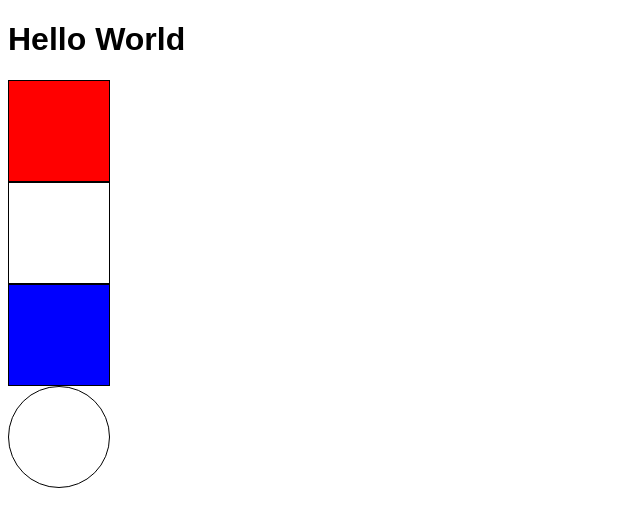
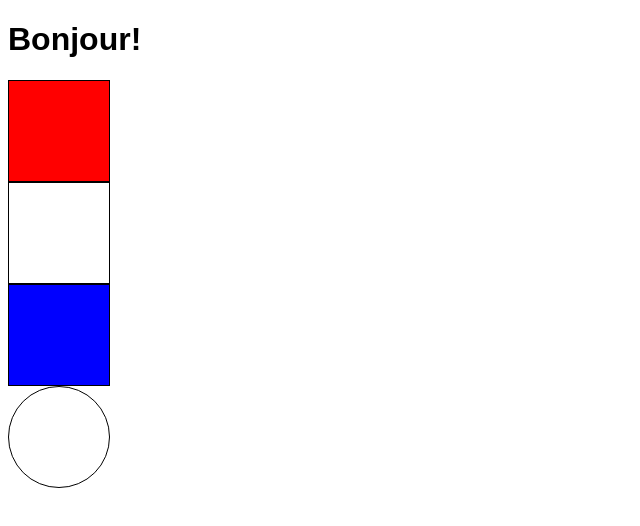
Before and after one commit to veronique-cadet/git-workshop-001, a plain HTML site: page index.html in a window 1280 px wide. Shown: the whole page, without its empty margins (0-640 px from the left). Drawn offline with Linux system fonts and the light colour scheme.

Commit message:
bonjour added

```diff
--- a/index.html
+++ b/index.html
@@ -8,13 +8,12 @@
     <title>Git Workshop</title>
   </head>
   <body>
-    <h1>Hello World</h1>
+    <h1>Bonjour!</h1>
     <div class="container">
       <div class="box"></div>
       <div class="box"></div>
       <div class="box"></div>
       <div class="circle"></div>
-
     </div>
   </body>
 </html>
```
